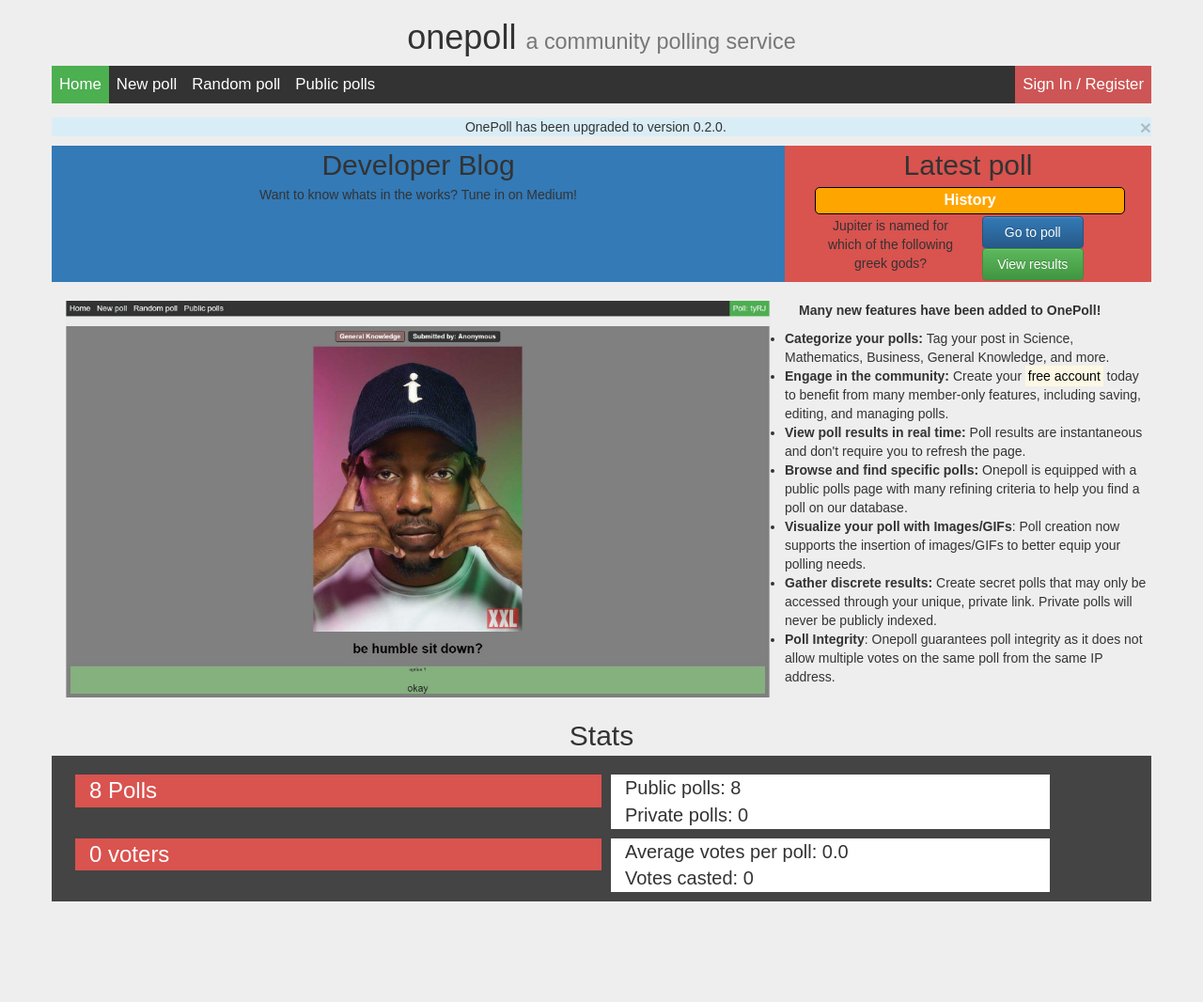
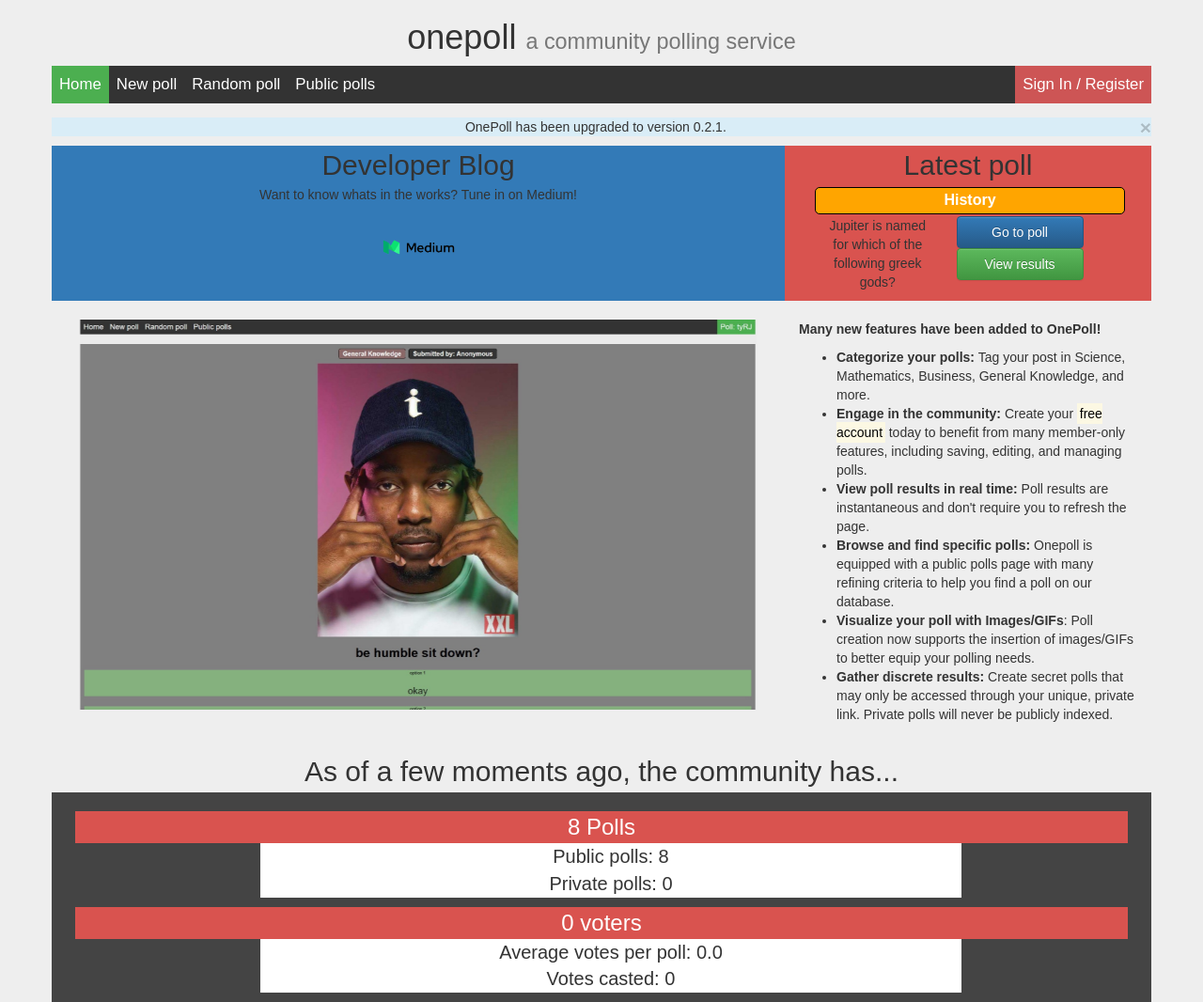
Before and after one commit to ahmedsakr/onepoll, a Django app: page / in a window 1280 px wide. Shown: the whole page at 94% size. Before the commit the page ends 959 px from the top, so only its background shows below. Run offline with Django 3.2, Linux system fonts and the light colour scheme; data comes from the database, SQL or seed files in the repository; data that the repository does not hold is empty; some libraries are stand-ins or nearby versions.

Commit message:
Fixed old code and more improvements to homepage UI

```diff
--- a/onepoll/templates/onepoll/index.html
+++ b/onepoll/templates/onepoll/index.html
@@ -15,7 +15,7 @@
     <script type="text/javascript" src="{% static 'onepoll/js/md5.js' %}"></script>
     <script type="text/javascript" src="{% static 'onepoll/js/common_methods.js' %}"></script>
     <script type="text/javascript" src="{% static 'onepoll/js/tooltipsy.min.js' %}"></script>
-    <title>Home</title>
+    <title>OnePoll</title>
 </head>
 
 <body>
@@ -42,7 +42,7 @@
                         <label class="sr-only">Username</label>
                         <div class="input-group">
                             <input type="text" class="form-control" name="username" placeholder="Username">
-                            <div class="input-group-addon"><input type="checkbox">Remember me</div>
+                            <div class="input-group-addon"><input type="checkbox"> Remember me</div>
                         </div>
                     </div>
 
@@ -54,7 +54,7 @@
 
                 <div class="col-md-2">
                     <div class="form-group col-md-12">
-                        <button type="button" class="btn btn-primary col-md-8" onclick="">Register</button>
+                        <button type="button" class="btn btn-primary col-md-8" onclick="location.href = '{% url 'register' %}'">Register</button>
                     </div>
                     <div class="form-group col-md-12">
                         <button type="button" class="btn btn-primary col-md-8" onclick="attemptLogin();" name="signin">Sign in</button>
@@ -66,7 +66,7 @@
 
         <div class="row" style="margin-top: 15px;">
             <p class="bg-info text-center">
-                OnePoll has been upgraded to version 0.2.0.
+                OnePoll has been upgraded to version 0.2.1.
                 <button type="button" class="close" aria-label="Close" onclick="$(this).parent().remove();">
                     <span aria-hidden="true">&times;</span>
                 </button>
@@ -75,16 +75,17 @@
 
         <div class="row" id="redirection">
             <div class="centre-block col-md-8 redirection" id="developer-blog">
-                <div class='centre-block-title'>Developer Blog</div>
-                <p>Want to know whats in the works? Tune in on Medium!</p>
+                <div class='centre-block-title col-md-12'>Developer Blog</div>
+                <p class="col-md-12">Want to know whats in the works? Tune in on Medium!</p>
+                <a href="http://medium.com"><img src="{% static 'onepoll/images/Medium-logo-2015-logotype.png' %}" class="img-responsive col-md-2 col-md-push-5 col-sm-4 col-sm-push-4 col-xs-6 col-xs-push-3"/></a>
             </div>
             <div class='centre-block col-md-4 redirection' id="latest-poll">
                 <div class='centre-block-title col-md-12'>Latest poll</div>
                 <div class="col-md-12">
                     {% if poll %}
                     <div class='poll-info col-md-12' name='{{ poll.category }}'>{{ poll.category }}</div>
-                    <p class="col-md-6">{{ poll.question_text }}</p>
-                    <div class="col-md-5">
+                    <p class="col-md-5">{{ poll.question_text }}</p>
+                    <div class="col-md-6">
                         <button type="button" class="btn btn-primary col-md-12" onclick="location.href = '{% url 'detail' poll.pid %}'">Go to poll</button>
                         <button type="button" class="btn btn-success col-md-12" onclick="location.href = '{% url 'results' poll.pid %}'">View results</button>
                     </div>
@@ -97,12 +98,13 @@
 
         <div style="margin-top: 20px" class="row">
             <div id="slideshow" class="col-md-8">
-                <img src="{% static 'onepoll/images/op_participation.jpg' %}" class="img-responsive"/>
-                <img src="{% static 'onepoll/images/op_participation1.jpg' %}" class="img-responsive"/>
-                <img src="{% static 'onepoll/images/op_public.jpg' %}" class="img-responsive">
-                <img src="{% static 'onepoll/images/op_results.jpg' %}" class="img-responsive">
+                <img src="{% static 'onepoll/images/op_participation.jpg' %}" class="img-responsive col-md-12"/>
+                <img src="{% static 'onepoll/images/op_participation1.jpg' %}" class="img-responsive col-md-12"/>
+                <img src="{% static 'onepoll/images/op_public.jpg' %}" class="img-responsive col-md-12"/>
+                <img src="{% static 'onepoll/images/op_results.jpg' %}" class="img-responsive col-md-12"/>
             </div>
-            <p class="col-md-4">
+            <div class="col-md-4">
+                <p>
                     <b>Many new features have been added to OnePoll!</b>
                     <ul>
                         <li><b>Categorize your polls:</b> Tag your post in Science, Mathematics, Business, General Knowledge, and more.</li>
@@ -111,15 +113,15 @@
                         <li><b>Browse and find specific polls:</b> Onepoll is equipped with a public polls page with many refining criteria to help you find a poll on our database.</li>
                         <li><b>Visualize your poll with Images/GIFs</b>: Poll creation now supports the insertion of images/GIFs to better equip your polling needs.</li>
                         <li><b>Gather discrete results:</b> Create secret polls that may only be accessed through your unique, private link. Private polls will never be publicly indexed.</li>
-                    <li><b>Poll Integrity</b>: Onepoll guarantees poll integrity as it does not allow multiple votes on the same poll from the same IP address.</li>
                     </ul>
                 </p>
+            </div>
         </div>
 
         <div class="row">
             <div class='centre-block'>
                 <div class='centre-block-title'>
-                    Stats
+                    As of a few moments ago, the community has...
                 </div>
             </div>
         </div>
@@ -129,9 +131,9 @@
             <div class="statistic col-md-12">
                 {% for data in stat %}
                 {% if forloop.counter == 1 %}
-                <div class='statistic-title col-md-6'>
+                <div class='statistic-title col-md-12 text-center'>
                 {% else %}
-                <div class='statistic-detail col-md-5'>
+                <div class='statistic-detail col-md-8 col-md-push-2 text-center'>
                 {% endif %}
                     {{ data }}
                 </div>
--- a/onepoll/utils.py
+++ b/onepoll/utils.py
@@ -7,7 +7,10 @@
         return ''
 
 def percentage(num, total):
-    return (float(num) / total) * 100
+    if total == 0:
+        return 0
+    else:
+        return (float(num) / total) * 100
 
 def get_ip(request):
     x_forwarded_for = request.META.get('HTTP_X_FORWARDED_FOR')
```
Also changed, not shown: onepoll/static/onepoll/images/Medium-logo-2015-logotype.png (added). Lines whose indentation alone changed are shown as unchanged.
